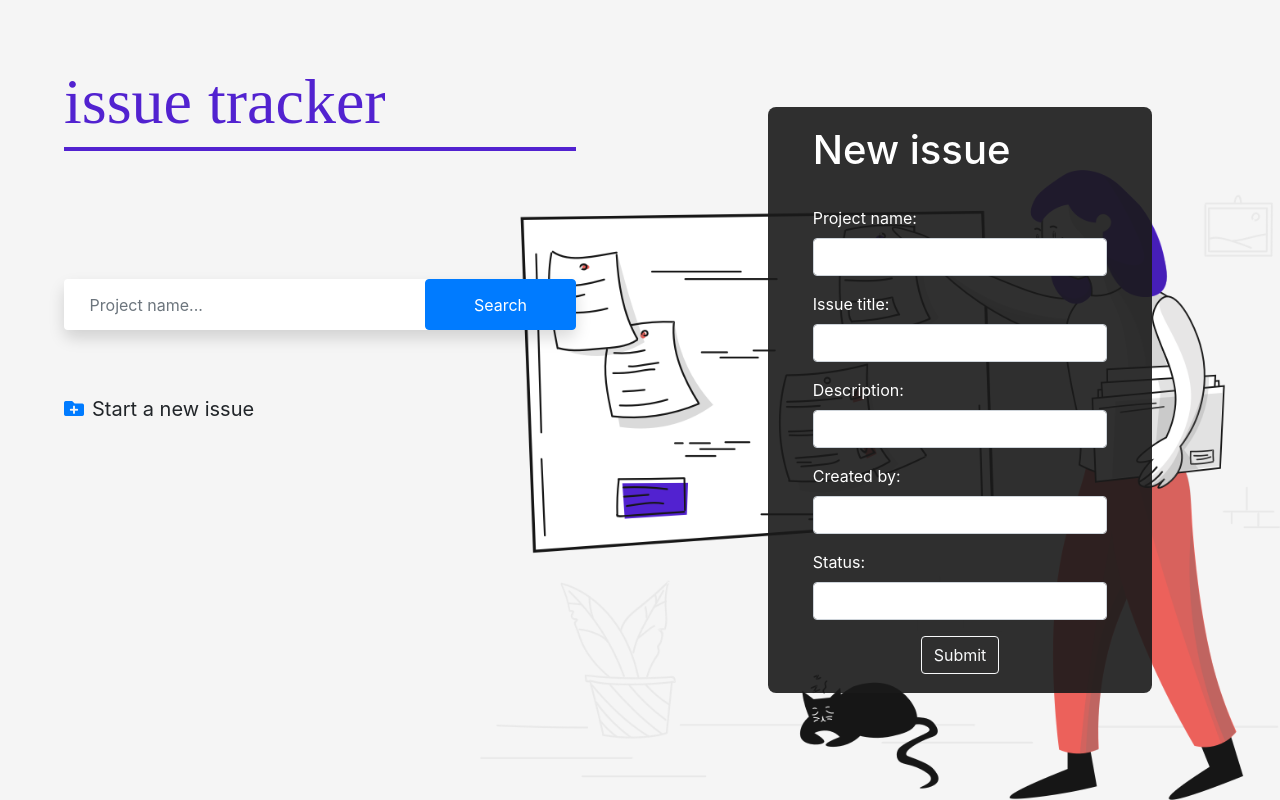
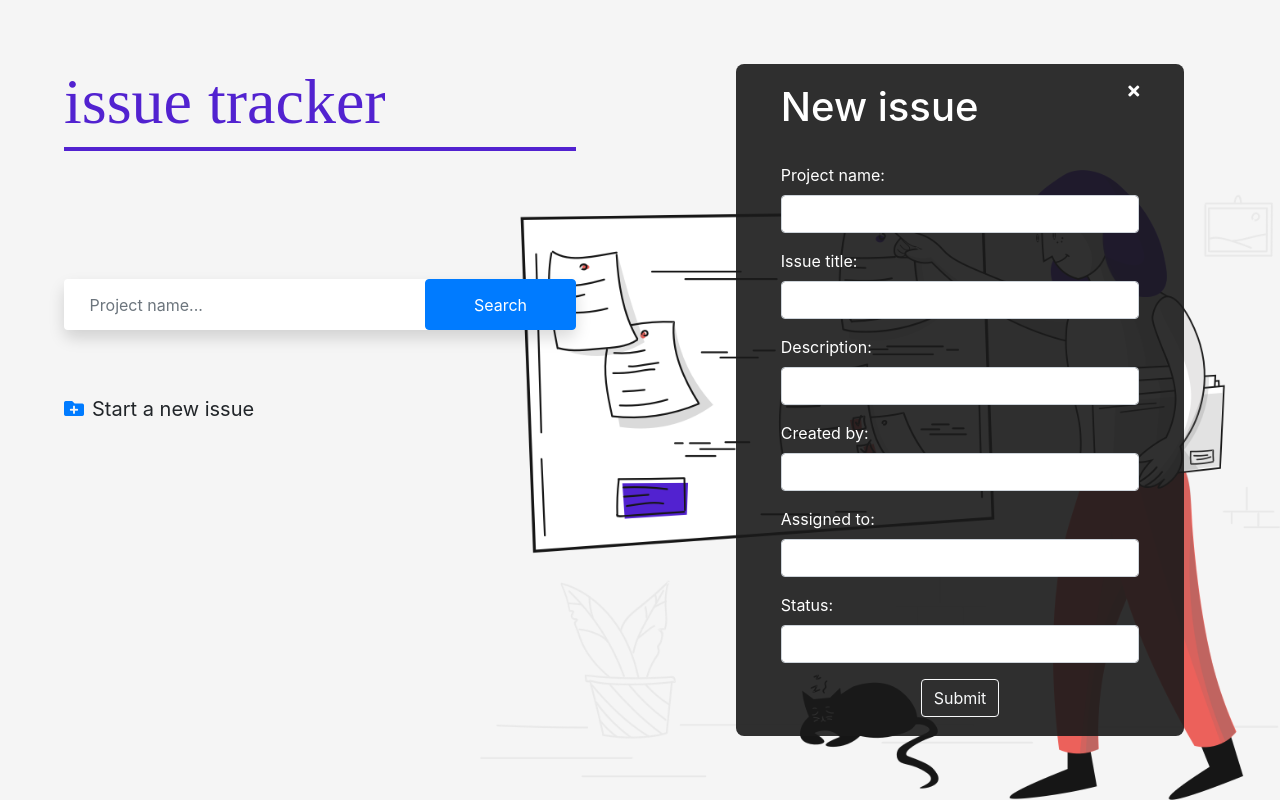
Before and after one commit to torranicles/project-issuetracker, a React (Create React App) app: page / in a window 1280 px wide. Both pictures are taken after a click on the element "Start a new issue". Built offline with nearby package versions, Linux system fonts and the light colour scheme; a web font is replaced by a local one.

Commit message:
Add search and form submit function

```diff
--- a/src/Home.module.css
+++ b/src/Home.module.css
@@ -41,7 +41,7 @@
 }
 
 .formContainer {
-    width: 60%;
+    width: 70%;
     background-color: rgba(26, 26, 26, 0.9);
     border-radius: .5rem;
     padding: 3% 7%;
--- a/src/components/AddIssue.js
+++ b/src/components/AddIssue.js
@@ -1,28 +1,33 @@
 const AddIssue = (props) => {
     return (
         <div className="w-100">
-            <form>
+            <form onSubmit={props.handleSubmit}>
+                <i className="fas fa-times float-right" onClick={props.handleCloseForm}></i>
                 <h1>New issue</h1>
                 <br/>
                 <div className="form-group">
-                    <label for="Project name">Project name:</label>
-                    <input type="text" className="form-control"/>
+                    <label htmlFor="Project name">Project name:</label>
+                    <input onChange={props.handleChange} name="project" type="text" className="form-control" required/>
                 </div>
                 <div className="form-group">
-                    <label for="Issue title">Issue title:</label>
-                    <input type="text" className="form-control"/>
+                    <label htmlFor="Issue title">Issue title:</label>
+                    <input onChange={props.handleChange} name="issue_title" type="text" className="form-control" required/>
                 </div>
                 <div className="form-group">
-                    <label for="Description">Description:</label>
-                    <input type="text" className="form-control"/>
+                    <label htmlFor="Description">Description:</label>
+                    <input onChange={props.handleChange} name="issue_text" type="text" className="form-control" required/>
                 </div>
                 <div className="form-group">
-                    <label for="Created by">Created by:</label>
-                    <input type="text" className="form-control"/>
+                    <label htmlFor="Created by">Created by:</label>
+                    <input onChange={props.handleChange} name="created_by" type="text" className="form-control" required/>
                 </div>
                 <div className="form-group">
-                    <label for="Status">Status:</label>
-                    <input type="text" className="form-control"/>
+                    <label htmlFor="Assigned to">Assigned to:</label>
+                    <input onChange={props.handleChange} name="assigned_to" type="text" className="form-control"/>
+                </div>
+                <div className="form-group">
+                    <label htmlFor="Status">Status:</label>
+                    <input onChange={props.handleChange} name="status_text" type="text" className="form-control"/>
                 </div>
                 <div className="text-center">
                     <input type="submit" className="btn btn-outline-light"/>
--- a/src/components/Home.js
+++ b/src/components/Home.js
@@ -12,21 +12,29 @@ class Home extends React.Component {
             message: '',
             viewForm: false
         }
-        this.handleChange = this.handleChange.bind(this);
+        this.handleSearchChange = this.handleSearchChange.bind(this);
+        this.handleFormChange = this.handleFormChange.bind(this);
+        this.handleSubmit = this.handleSubmit.bind(this);
         this.handleSearch = this.handleSearch.bind(this);
         this.handleViewForm = this.handleViewForm.bind(this);
+        this.handleCloseForm = this.handleCloseForm.bind(this);
     }
     handleViewForm() {
         this.setState({
-            viewForm: !this.state.viewForm
+            viewForm: true
         })
     }
 
-    handleChange(e) {
+    handleCloseForm() {
+        this.setState({
+            viewForm: false
+        })
+    }
+
+    handleSearchChange(e) {
         this.setState({
             search: e.target.value
         })
-        console.log(this.state.search)
     }
 
     handleSearch(e) {
@@ -42,11 +50,26 @@ class Home extends React.Component {
                     message: 'Project name does not exist.'
                 })
             } else {
-                this.props.history.push('/projects-issues')
+                console.log(res);
+                this.props.history.push(`/projects-issues/${this.state.search}`);
             }
         })
     }
+
+    handleFormChange(e) {
+        this.setState({
+            [e.target.name] : e.target.value
+        })
+    }
+
+    handleSubmit(e) {
+        e.preventDefault();
+        axios.post('/api/issues/add', this.state)
+            .then(res => console.log(res))
+    }
+
     render() {
+        console.log(this.state)
         return (
             <div className={styles.bg}>
                 <div className="w-50 h-100">
@@ -55,7 +78,7 @@ class Home extends React.Component {
                     </h1>
                     <form className={`${styles.searchContainer} shadow`} onSubmit={this.handleSearch}>
                         <input type="text"
-                            onChange={this.handleChange}
+                            onChange={this.handleSearchChange}
                             placeholder="Project name..."
                             className="form-control"
                             style={{
@@ -73,7 +96,7 @@ class Home extends React.Component {
                     this.state.viewForm
                     ? <div className="d-flex align-items-center justify-content-center w-50 h-100">
                         <div className={styles.formContainer}>
-                            <AddIssue/>
+                            <AddIssue handleChange={this.handleFormChange} handleSubmit={this.handleSubmit} handleCloseForm={this.handleCloseForm}/>
                         </div>
                     </div>
                     : null
--- a/src/components/Issues.js
+++ b/src/components/Issues.js
@@ -10,7 +10,7 @@ class Issues extends React.Component {
         return (
             <div>
                 <nav className={`${styles.navigation} navbar navbar-expand-md navbar-dark`}>
-                    <a className="navbar-brand" href="/projects/#project-issue-tracker">Project Issue Tracker</a>
+                    <a className="navbar-brand" href="/">Project Issue Tracker</a>
                     <button className="navbar-toggler" type="button" data-toggle="collapse" data-target="#collapsibleNavbar">
                         <span className="navbar-toggler-icon"></span>
                     </button>
```
